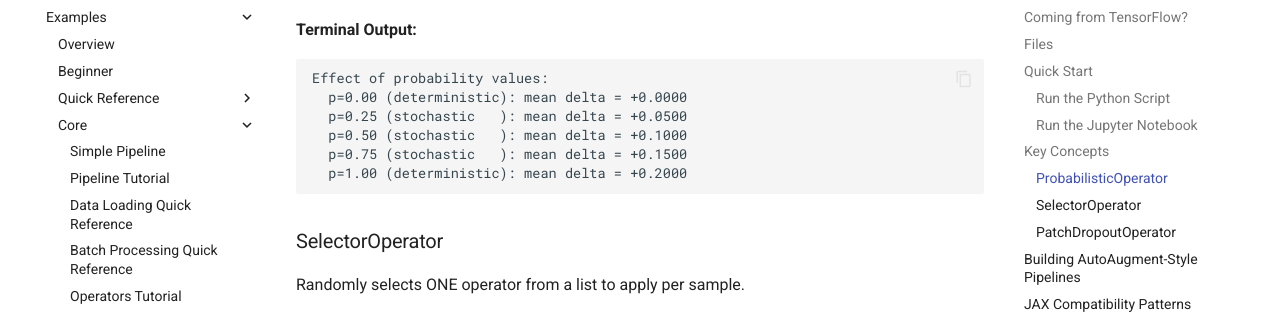
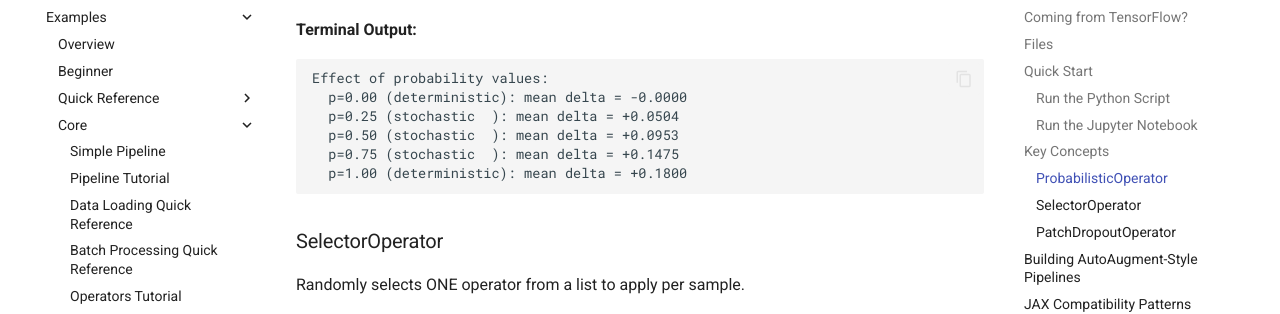
Before and after one commit to avitai/datarax, an MkDocs documentation site: the page built from docs/examples/core/advanced-operators-tutorial.md, in a window 1280 px wide and 900 px high, scrolled down 2478 px. Shown: the part 172-486 px from the top of the window. Built offline with MkDocs 1.6.1 and Material for MkDocs 9.7.7, drawn with Linux system fonts in a browser that asks for light colours; comment, search, counter and statistics services are not loaded.

Commit message:
fix(examples): measure the fashion latencies, name the GLUE config, show rotation in the operators tutorial
A GPU run of every example that constructs an operator found these, in scripts the operator
series touched or that its docs pages quote:

- `07_fashion_augmentation_tutorial.py` printed `nan ms` for every operator's latency: it timed
  a 64-sample source at batch size 64, which yields one batch, and averaged the batches after
  the warm-up, of which there were none. Its published latency figure was byte-identical to the
  GPU run's, so the NaNs predate the series, and the page's `2.14 ms` ... `3.12 ms` block was
  never a run's output. The timing now runs over the training split for twenty batches after
  the warm-up.
- `hf_model_training_example.py` asked for SST-2 with `split="train[:sst2]"`, which is split
  syntax, and `datasets` refused with "Config name is missing". SST-2 is the `sst2`
  configuration of GLUE, passed through `download_kwargs={"name": "sst2"}`.
- `03_operators_tutorial.py` never built a rotation operator, while its docs page showed a
  Rotation section with output the script does not print. The script builds one, stochastic
  with its own stream, and lists it with the other built-in operators; the page shows that.

The operators tutorial page's pipeline summary and the advanced operators page's probability
sweep carry the run's numbers (`Samples: 128`, `0.4947`; `+0.0504` ... `+0.1800`) in place of
values no run printed; the fashion page names all ten classes and drops a line the script
does not print.

````diff
--- a/docs/examples/core/advanced-operators-tutorial.md
+++ b/docs/examples/core/advanced-operators-tutorial.md
@@ -92,11 +92,11 @@
 **Terminal Output:**
 ```
 Effect of probability values:
-  p=0.00 (deterministic): mean delta = +0.0000
-  p=0.25 (stochastic   ): mean delta = +0.0500
-  p=0.50 (stochastic   ): mean delta = +0.1000
-  p=0.75 (stochastic   ): mean delta = +0.1500
-  p=1.00 (deterministic): mean delta = +0.2000
+  p=0.00 (deterministic): mean delta = -0.0000
+  p=0.25 (stochastic  ): mean delta = +0.0504
+  p=0.50 (stochastic  ): mean delta = +0.0953
+  p=0.75 (stochastic  ): mean delta = +0.1475
+  p=1.00 (deterministic): mean delta = +0.1800
 ```
 
 ### SelectorOperator
````
Also changed, not shown: docs/examples/core/fashion-augmentation-tutorial.md (+1 -2 lines), docs/examples/core/operators-tutorial.md (+5 -8 lines), 5 other files.
